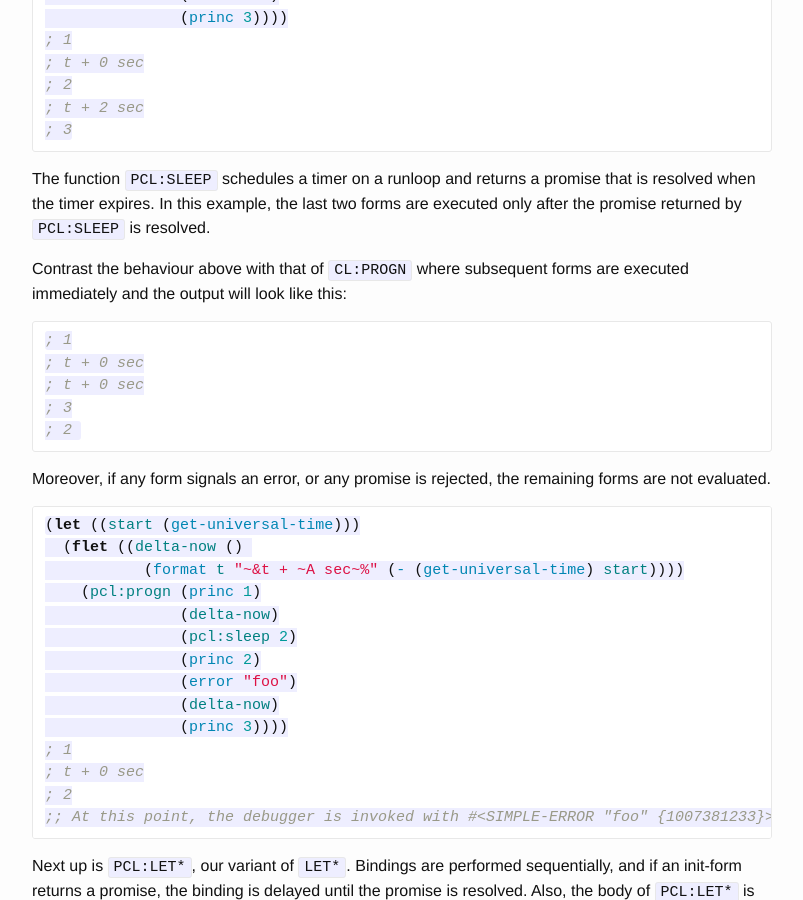
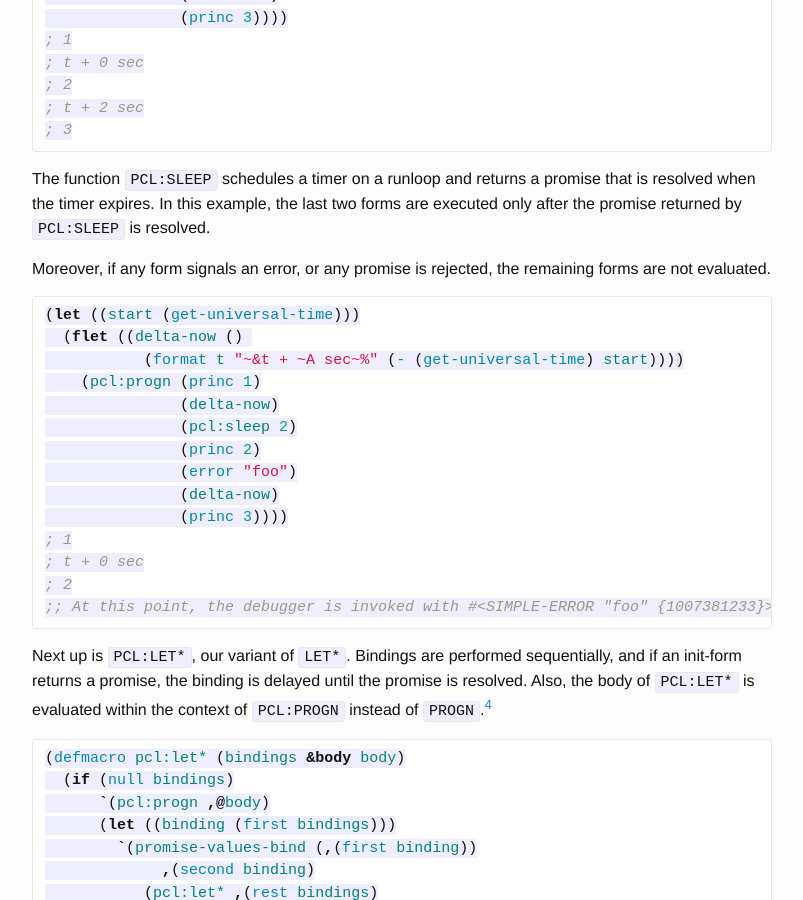
Before and after one commit to lisperin/lisperin.github.io, a Jekyll site: the page built from _posts/2014-12-23-promises.markdown, in a window 1280 px wide and 900 px high, scrolled down 4474 px. Shown: the whole window, without its empty margins (238-1041 px from the left). Built offline with Jekyll 4.4.1, drawn with Linux system fonts in a browser that asks for light colours; Markdown is read by kramdown in place of the engine named in the settings.

Commit message:
Promises: Remove contrast with PROGN

````diff
--- a/_posts/2014-12-23-promises.markdown
+++ b/_posts/2014-12-23-promises.markdown
@@ -242,17 +242,6 @@ promise that is resolved when the timer expires. In this example, the
 last two forms are executed only after the promise returned by
 `PCL:SLEEP` is resolved.
 
-Contrast the behaviour above with that of `CL:PROGN` where subsequent
-forms are executed immediately and the output will look like this:
-
-```lisp
-; 1
-; t + 0 sec
-; t + 0 sec
-; 3
-; 2
-```
-
 Moreover, if any form signals an error, or any promise is rejected,
 the remaining forms are not evaluated.
 
````
